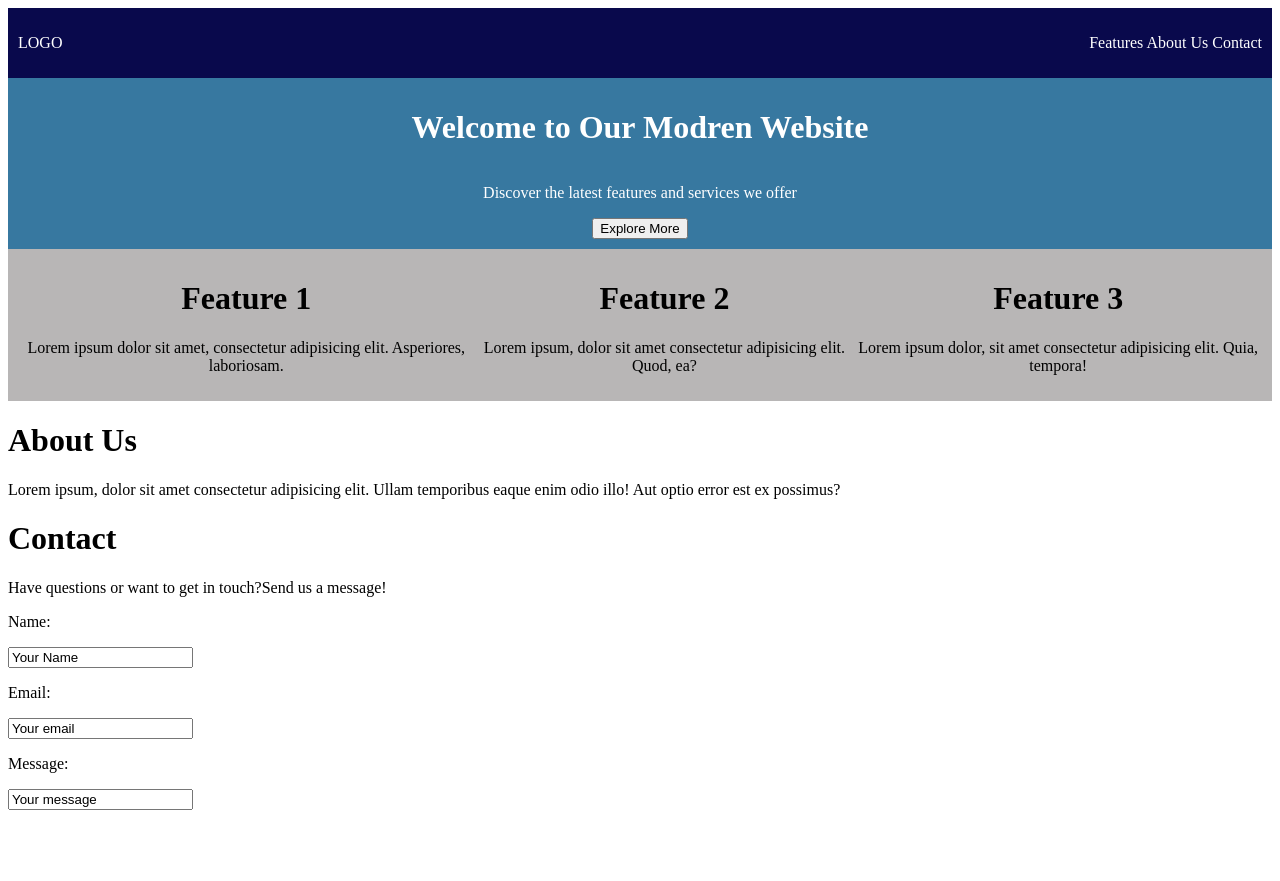
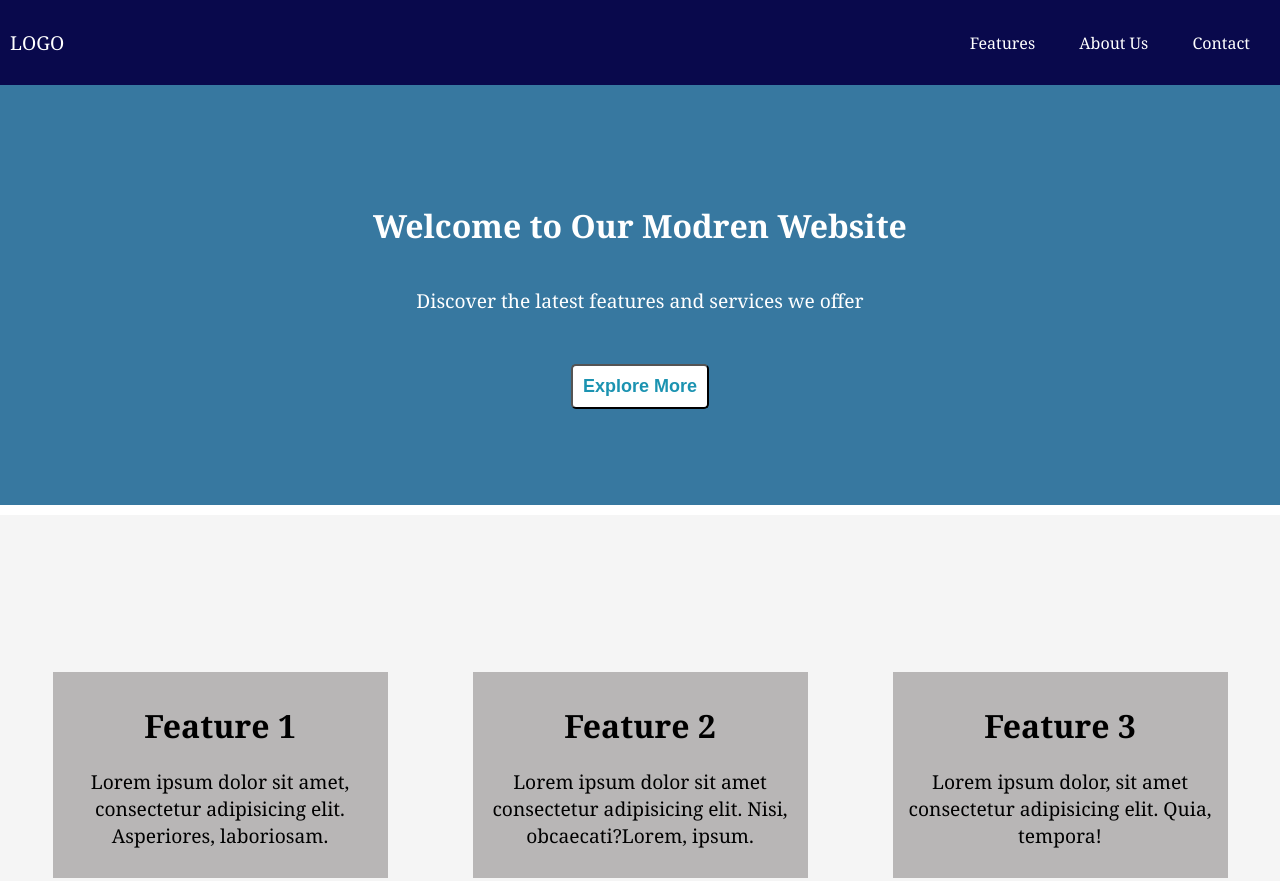
Before and after one commit to hiraaqeel/task, a plain HTML site: page index.html in a window 1280 px wide. Shown: the top 881 px of the page. Before the commit the page ends 818 px from the top, so only its background shows below. Drawn offline with Linux system fonts and the light colour scheme.

Commit message:
done with task

```diff
--- a/index.html
+++ b/index.html
@@ -11,15 +11,15 @@
         <div class="header">
             <p>LOGO</p>
             <span>
-            <a href="">Features</a>
-            <a href="">About Us</a>
-            <a href="">Contact</a>
+            <a href="#Feature 1">Features</a>
+            <a href="#About Us">About Us</a>
+            <a href="#Contact">Contact</a>
             </span>
         </div>
         <div class="body">
             <h1>Welcome to Our Modren Website</h1>
             <p>Discover the latest features and services we offer</p>
-            <input type="button" value="Explore More">
+            <input class="em" type="button" value="Explore More">
         </div>
         <div id="Features">
             <span class="F1">
@@ -28,26 +28,27 @@
             </span>
             <span class="F2">
                 <h1>Feature 2</h1>
-                <p>Lorem ipsum, dolor sit amet consectetur adipisicing elit. Quod, ea?</p>
+                <p>Lorem ipsum dolor sit amet consectetur adipisicing elit. Nisi, obcaecati?Lorem, ipsum.</p>
             </span>
             <span class="F3">
                 <h1>Feature 3</h1>
                 <p>Lorem ipsum dolor, sit amet consectetur adipisicing elit. Quia, tempora! </p>
             </span>
         </div>
-        <div>
+        <div class="AU">
             <h1>About Us</h1>
             <p>Lorem ipsum, dolor sit amet consectetur adipisicing elit. Ullam temporibus eaque enim odio illo! Aut optio error est ex possimus?</p>
         </div>
-        <div>
+        <div class="contact">
             <h1>Contact</h1>
             <p>Have questions or want to get in touch?Send us a message!</p>
-            <p>Name:</p>
-            <input type="text" value="Your Name">
-            <p>Email:</p>
-            <input type="text" value="Your email">
-            <p>Message:</p>
-            <input type="text" value="Your message">
+            <p class="p1">Name:</p>
+            <input class="bts" type="text" value="Your Name">
+            <p class="p2">Email:</p>
+            <input class="bts" type="text" value="Your email">
+            <p class="p3">Message:</p>
+            <input class="bts" type="text" value="Your message" style="overflow: auto;" >
+            <input class="br" type="button" value="Send Message">
         </div>
     </div>
 </body>
--- a/style.css
+++ b/style.css
@@ -1,10 +1,12 @@
+body{
+    margin: auto;
+    font-family: Georgia, 'Times New Roman', Times, serif;
+}
+
 .header{
     display: flex;
-    /* grid-template-columns: auto auto auto auto;
-    width: auto; */
     background-color: rgb(9, 9, 76);
     color: white;
-    /* text-align: justify; */
     justify-content: space-between;
     align-items: center;
     padding: 10px;
@@ -13,10 +15,9 @@
 a{
     text-decoration: none;
     color: white;
-    /* column-width: 20% 20% 20%; */
-    /* grid-column: 3/4; */
     text-align: end;
     justify-content: space-between;
+    margin: 20px;
 }
 
 .body{
@@ -29,15 +30,106 @@ a{
     justify-content: center ;
     align-items: center;
     padding: 10px;
+    margin-top: auto;
+    height: 400px;
 }
+
+@media screen and (max-width: 500px) {
+    #features {
+     flex-direction: column;
+   }
+ }
 
 #Features{
     display: flex;
+    flex-direction: row;
+    background-color: whitesmoke;
+    align-items: center;
+    justify-content: space-around;
+    text-align: center;
+    padding: 10px;
+    margin-top: 10px;
+    height: 500px;
+}
+
+.F1{
+    width: 25%;
     background-color: rgb(184, 182, 182);
+    padding: 10px;
+}
+.F2{
+    width: 25%;
+    background-color: rgb(184, 182, 182);
+    padding: 10px;
+}
+.F3{
+    width: 25%;
+    background-color: rgb(184, 182, 182);
+    padding: 10px;
+}
+
+.AU{
+    display: flex;
+    background-color: whitesmoke;
+    justify-content: center;
     align-items: center;
-    /* margin: auto; */
-    width: auto;
-    justify-content: space-between;
+    text-align: center;
+    flex-direction: column;
+    margin-top: 10px;
+    flex-wrap: wrap;
+    height: 500px;
+}
+
+.contact{
+    display: flex;
+    flex-direction: column;
+    justify-content: center;
+    align-content: center;
+    align-items: center;
     text-align: center;
     padding: 10px;
 }
+.br{
+    display: flex;
+    color: rgb(27, 147, 177);
+    background-color: white;
+    border: 1px solid black;
+    border-radius: 5px;
+    padding: 10px;
+    font-size: large;
+    font-weight: bold;
+    justify-content: center;
+    align-items: center;
+    margin-top: 10px;
+}
+.em{
+    color: rgb(27, 147, 177);
+    background-color: white;
+    border-radius: 5px;
+    padding: 10px;
+    font-size: large;
+    font-weight: bold;
+    justify-content: center;
+    align-items: center;
+    margin-top: 30px;
+}
+p{
+    font-size: larger;
+}
+h1{
+    font-size: xx-large;
+}
+
+.bts{
+    width: 60%;
+    height: 40px;
+    border-radius: 5px;
+}
+
+@media screen and (max-width: 500px) {
+    .header{
+        float: none;
+        display: block;
+        text-align: left;
+    }
+}
```
